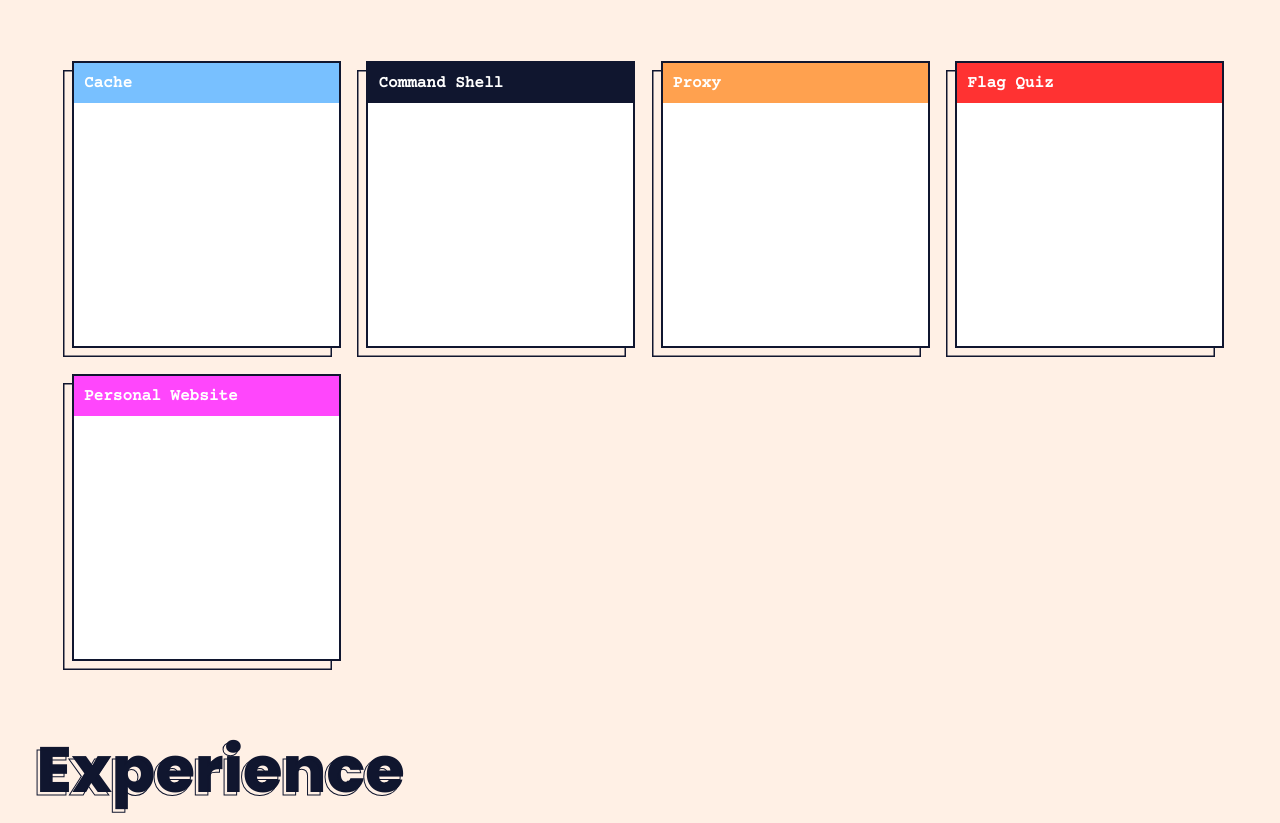
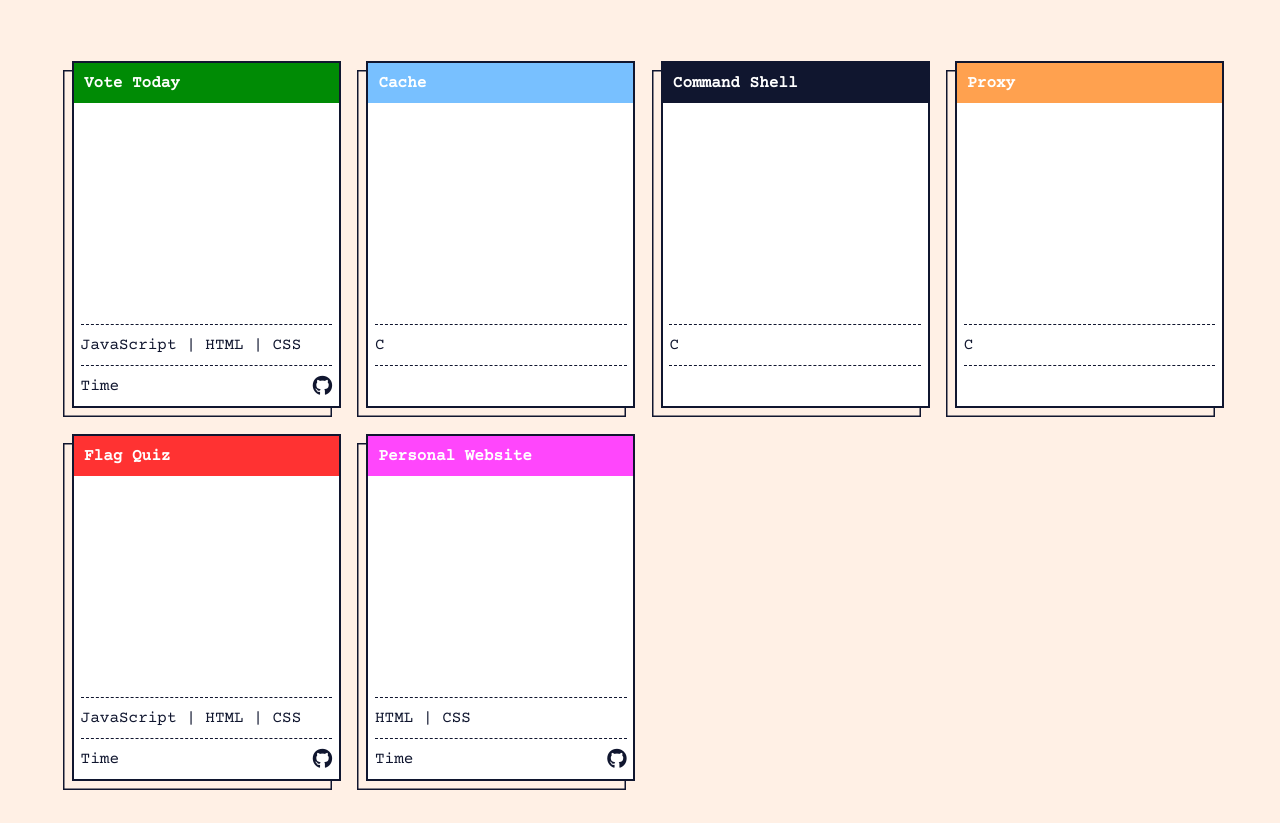
Before and after one commit to TyreceDJ/TyreceDJ.github.io, a plain HTML site: page index.html in a window 1280 px wide. Shown: the part 929-1752 px from the top of the page. Drawn offline with nearby package versions, Linux system fonts and the light colour scheme.

Commit message:
Styled Cards

```diff
--- a/index.html
+++ b/index.html
@@ -36,8 +36,8 @@
             <a class="nav-link" href="#">Resume</a>
         </div>
         <div id="contacts">
-            <i class="fa-brands fa-github fa-lg"></i>
-            <i class="fa-brands fa-linkedin-in fa-lg"></i>
+            <a href="https://github.com/TyreceDJ" target="_blank"><i class="fa-brands fa-github fa-lg"></i></a>
+            <a href="https://www.linkedin.com/in/tyrece-jeffrey-0736ba1b0/" target="_blank"><i class="fa-brands fa-linkedin-in fa-lg"></i></a>
             <i class="fa-regular fa-envelope fa-lg"></i>
         </div>
     </div>
@@ -58,36 +58,78 @@
         </div>
     </div>
     <h1 class="heading">Projects</h1>
-    <div class="grid">
+    <div class="grid" id="projects">
+        <div class="card" id="vote">
+            <div class="top"><h1>Vote Today</h1></div>
+            <h1 class="info"></h1>
+            <div class="skillInfo">JavaScript | HTML | CSS</div>
+            <div class="timeInfo">
+                <h1>Time</h1>
+                <a href="https://github.com/YvonielASC20/voteToday" target="_blank"><i class="fa-brands fa-github fa-lg"></i></a>
+            </div>
+        </div>
         <div class="card" id="cache">
             <div class="top"><h1>Cache</h1></div>
+            <h1 class="info"></h1>
+            <div class="skillInfo">C</div>
+            <div class="timeInfo"></div>
         </div>
         <div class="card" id="cmd">
             <div class="top"><h1>Command Shell</h1></div>
+            <h1 class="info"></h1>
+            <div class="skillInfo">C</div>
+            <div class="timeInfo"></div>
         </div>
         <div class="card" id="proxy">
             <div class="top"><h1>Proxy</h1></div>
+            <h1 class="info"></h1>
+            <div class="skillInfo">C</div>
+            <div class="timeInfo"></div>
         </div>
         <div class="card" id="flag">
             <div class="top"><h1>Flag Quiz</h1></div>
+            <h1 class="info"></h1>
+            <div class="skillInfo">JavaScript | HTML | CSS</div>
+            <div class="timeInfo">
+                <h1>Time</h1>
+                <a href="https://github.com/TyreceDJ/FlagQuiz" target="_blank"><i class="fa-brands fa-github fa-lg"></i></a>
+            </div>
         </div>
         <div class="card" id="web">
             <div class="top"><h1>Personal Website</h1></div>
+            <h1 class="info"></h1>
+            <h1 class="skillInfo">HTML | CSS</h1>
+            <div class="timeInfo">
+                <h1>Time</h1>
+                <a href="https://github.com/TyreceDJ/TyreceDJ.github.io" target="_blank"><i class="fa-brands fa-github fa-lg"></i></a>
+            </div>
         </div>
     </div>
     <h1 class="heading">Experience</h1>
     <div class="grid">
         <div class="card" id="allstar">
             <div class="top"><h1>Allstar Code</h1></div>
+            <h1 class="info"></h1>
+            <div class="skillInfo">JavaScript | HTML | CSS | Google Firebase</div>
+            <div class="timeInfo"></div>
         </div>
         <div class="card" id="course1">
             <div class="top"><h1>15-122</h1></div>
+            <h1 class="info"></h1>
+            <div class="skillInfo">C</div>
+            <div class="timeInfo"></div>
         </div>
         <div class="card" id="course2">
             <div class="top"><h1>15-213</h1></div>
+            <h1 class="info"></h1>
+            <div class="skillInfo">C</div>
+            <div class="timeInfo"></div>
         </div>
         <div class="card" id="course3">
             <div class="top"><h1>15-150</h1></div>
+            <h1 class="info"></h1>
+            <div class="skillInfo">SML</div>
+            <div class="timeInfo"></div>
         </div>
     </div>
 </body>
--- a/libs/css/landing.css
+++ b/libs/css/landing.css
@@ -1,5 +1,5 @@
 #landing {
-    animation: transitionIn 3s;
+    /* animation: transitionIn 3s; */
 }
 
 /* Page load tranition */
@@ -43,7 +43,7 @@
     border-radius: 2px;
     box-shadow: rgba(50, 50, 93, 0.25) 0px 6px 12px -2px, rgba(0, 0, 0, 0.3) 0px 3px 7px -3px;
 
-    animation: contentIn 4s;
+    /* animation: contentIn 4s; */
 }
 
 /* Set stripe colors */
--- a/libs/css/navbar.css
+++ b/libs/css/navbar.css
@@ -15,7 +15,7 @@
     margin-top: 0;
     margin-left: 2%;
 
-    animation: contentIn 4s;
+    /* animation: contentIn 4s; */
 }
 
 
@@ -32,7 +32,7 @@
     /* Dynamic width */
     width: min(40vw, 350px);
 
-    animation: contentIn 4s;
+    /* animation: contentIn 4s; */
 }
 
 #nav {
--- a/libs/css/projects.css
+++ b/libs/css/projects.css
@@ -1,3 +1,11 @@
+#projects {
+    height: 90vh;
+}
+
+#vote .top {
+    background-color: #008b05;
+}
+
 #cache .top {
     background-color: #78c0ff;
 }
@@ -14,26 +22,30 @@
     background-color: #ff3232;
 }
 
+#vote {
+    grid-area: 1 / 1 / span 2 / span 2;
+}
+
+#cache {
+    grid-area: 1 / 3 / span 2 / span 2;
+}
+
+#cmd {
+    grid-area: 1 / 5 / span 2 / span 2;
+}
+
+#proxy {
+    grid-area: 1 / 7 / span 2 / span 2;
+}
+
+#flag {
+    grid-area: 3 / 1 / span 2 / span 2;
+}
+
 #web .top {
     background-color: rgb(255, 70, 252);
 }
 
-#cache {
-    grid-area: 1 / 1 / span 2 / span 2;
+#web {
+    grid-area: 3 / 3 / span 2 / span 2;
 }
-
-#cmd {
-    grid-area: 1 / 3 / span 2 / span 2;
-}
-
-#proxy {
-    grid-area: 1 / 5 / span 2 / span 2;
-}
-
-#flag {
-    grid-area: 1 / 7 / span 2 / span 2;
-}
-
-#web {
-    grid-area: 3 / 1 / span 2 / span 2;
-}
--- a/libs/css/styles.css
+++ b/libs/css/styles.css
@@ -32,7 +32,7 @@ body {
 }
 
 .grid:not(#landing) {
-    animation: contentIn 4s;
+    /* animation: contentIn 4s; */
 }
 
 .card {
@@ -41,7 +41,6 @@ body {
     /* Set the color stripe to the top */
     display: flex;
     flex-direction: column;
-    align-items: flex-start;
 
     border: 2px solid var(--font-color);
 
@@ -49,6 +48,43 @@ body {
     box-shadow: var(--border-showdow) 0px -1.5px var(--main-color), var(--border-showdow) var(--font-color);
 
     transition: transform .2s ease-in-out;
+}
+
+.card>* {
+    margin-top: 0px;
+    margin-bottom: 0px;
+}
+
+.info {
+    flex: 1;
+}
+
+.skillInfo, .timeInfo {
+    height: min(4vw, 40px);
+
+    margin-left: 2.5%;
+    margin-right: 2.5%;
+    width: 95%;
+}
+
+.skillInfo, .timeInfo h1 {
+    font-family: 'Courier Prime', Courier, monospace;
+    font-weight: 100;
+    font-size: 1em;
+}
+
+.skillInfo {
+    border: 1px var(--font-color);
+    border-style: dashed none dashed none;
+
+    display: flex;
+    align-items: center;
+}
+
+.timeInfo {
+    display: flex;
+    justify-content: space-between;
+    align-items: center;
 }
 
 .card:hover {
@@ -78,7 +114,7 @@ body {
     font-size: 1em;
     color: white;
 
-    animation: contentIn 4s;
+    /* animation: contentIn 4s; */
 }
 
 /* Fades in box content */
```
